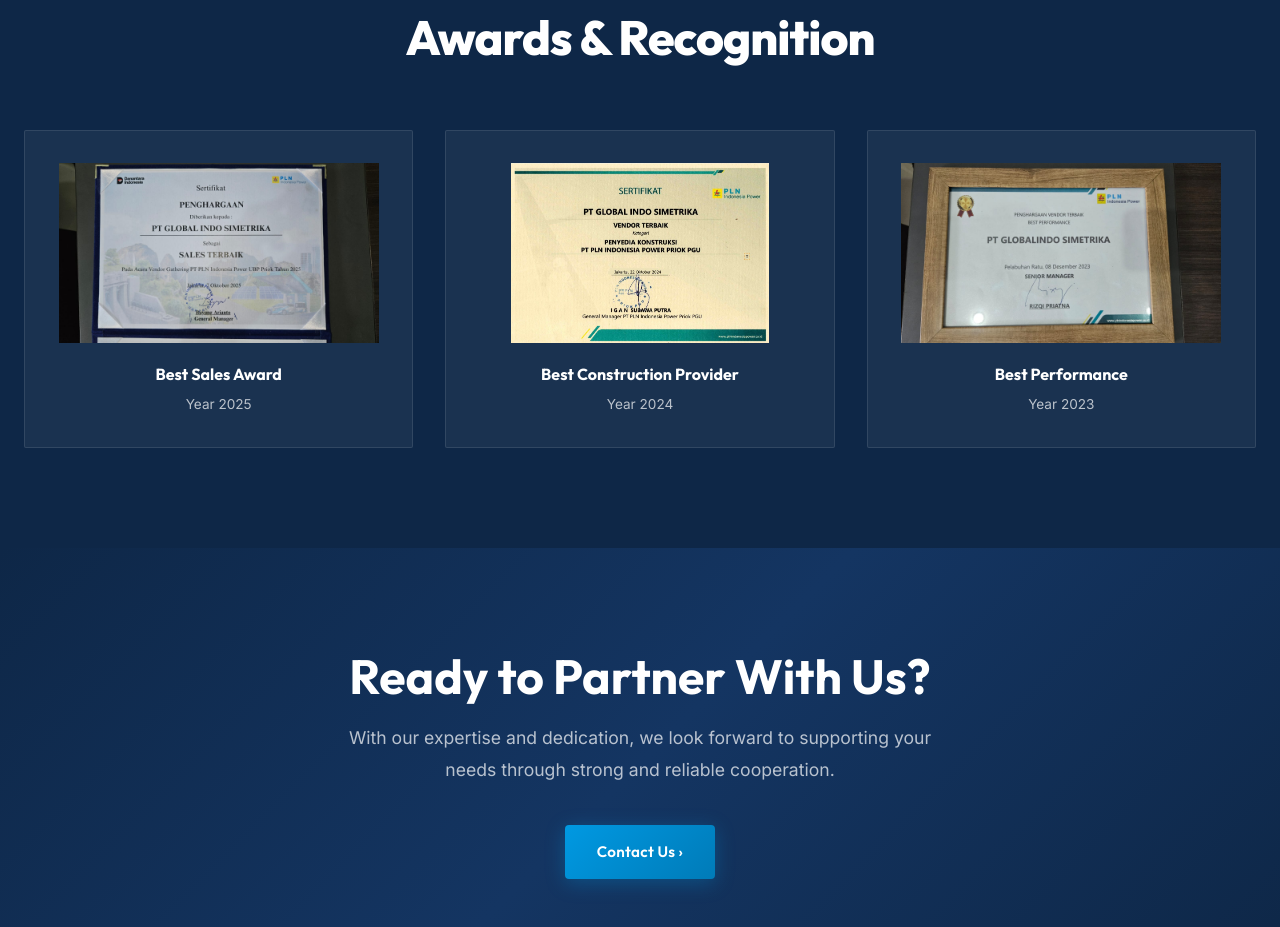
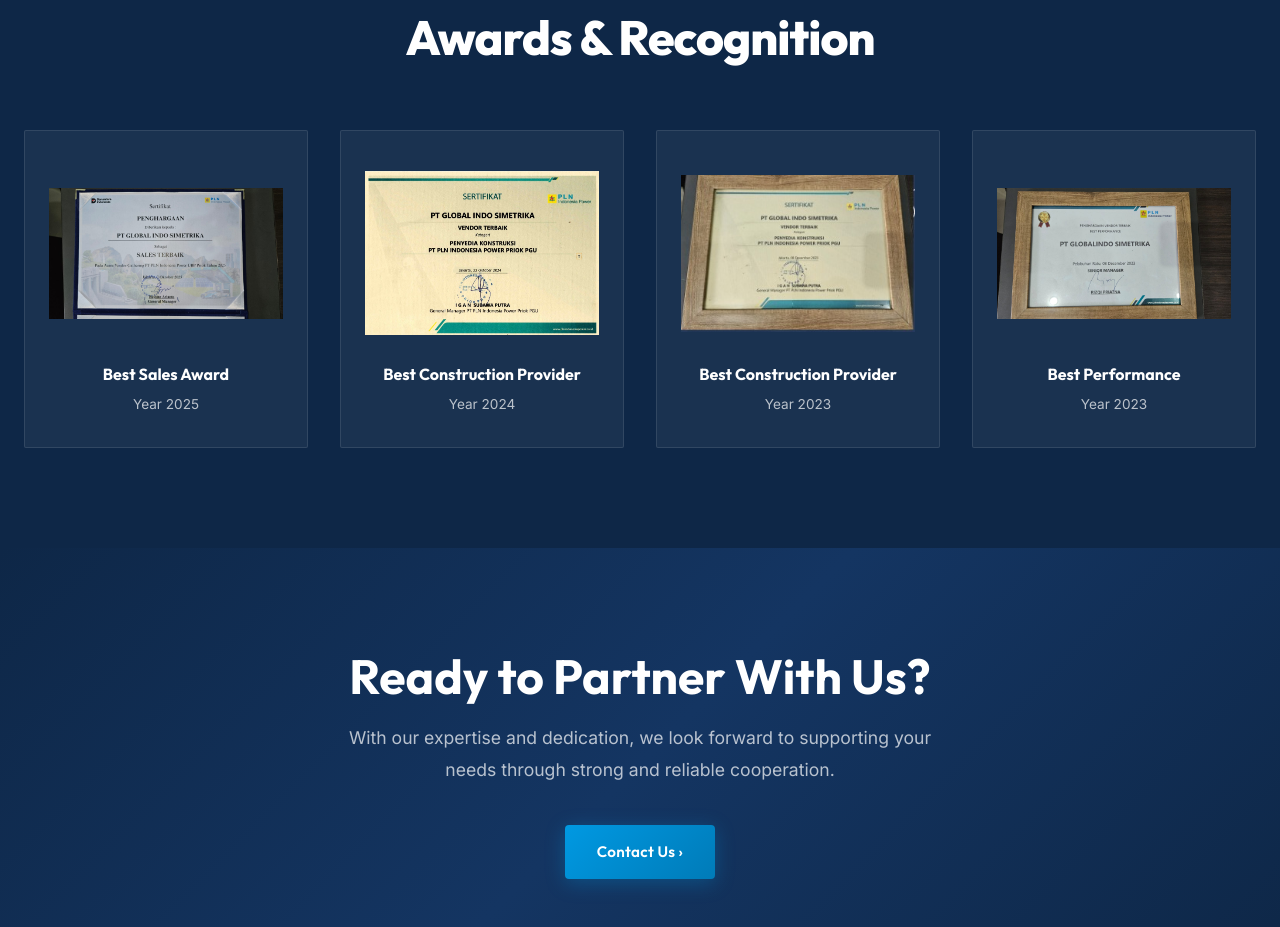
Before and after one commit to victorimannuel/globalindo-simetrika-website, a plain HTML site: page about/index.html in a window 1280 px wide. Shown: the part 3420-4347 px from the top of the page. Drawn offline with nearby package versions, Linux system fonts and the light colour scheme.

Commit message:
feat: Add Best Construction Provider 2023 award section to the About page.

```diff
--- a/about/index.html
+++ b/about/index.html
@@ -201,6 +201,14 @@
                     <h4 data-i18n="about.award.construction24"></h4>
                     <p><span data-i18n="about.award.year">Year</span> 2024</p>
                 </div>
+                <!-- Best Construction Provider 2023 -->
+                <div class="achievement-card image-popup-trigger"
+                    data-image="../images/document/best-construction-provider-2023.jpeg">
+                    <img src="../images/document/best-construction-provider-2023.jpeg"
+                        alt="Best Construction Provider 2023">
+                    <h4 data-i18n="about.award.construction23"></h4>
+                    <p><span data-i18n="about.award.year">Year</span> 2023</p>
+                </div>
                 <!-- Best Performance 2023 -->
                 <div class="achievement-card image-popup-trigger"
                     data-image="../images/document/best-performance-2023.png">
--- a/js/i18n.js
+++ b/js/i18n.js
@@ -111,8 +111,8 @@ const translations = {
     "about.cert.smk3": { en: "SMK3 Certificate", id: "Sertifikat SMK3" },
     "about.award.label": { en: "Achievement", id: "Pencapaian" },
     "about.award.title": { en: "Awards & Recognition", id: "Penghargaan & Pengakuan" },
+    "about.award.performance23": { en: "Best Performance", id: "Kinerja Terbaik" },
     "about.award.construction23": { en: "Best Construction Provider", id: "Penyedia Konstruksi Terbaik" },
-    "about.award.performance23": { en: "Best Performance", id: "Kinerja Terbaik" },
     "about.award.construction24": { en: "Best Construction Provider", id: "Penyedia Konstruksi Terbaik" },
     "about.award.sales25": { en: "Best Sales Award", id: "Penghargaan Penjualan Terbaik" },
     "about.award.year": { en: "Year", id: "Tahun" },
```
Also changed, not shown: images/document/best-construction-provider-2023.jpeg (added).
